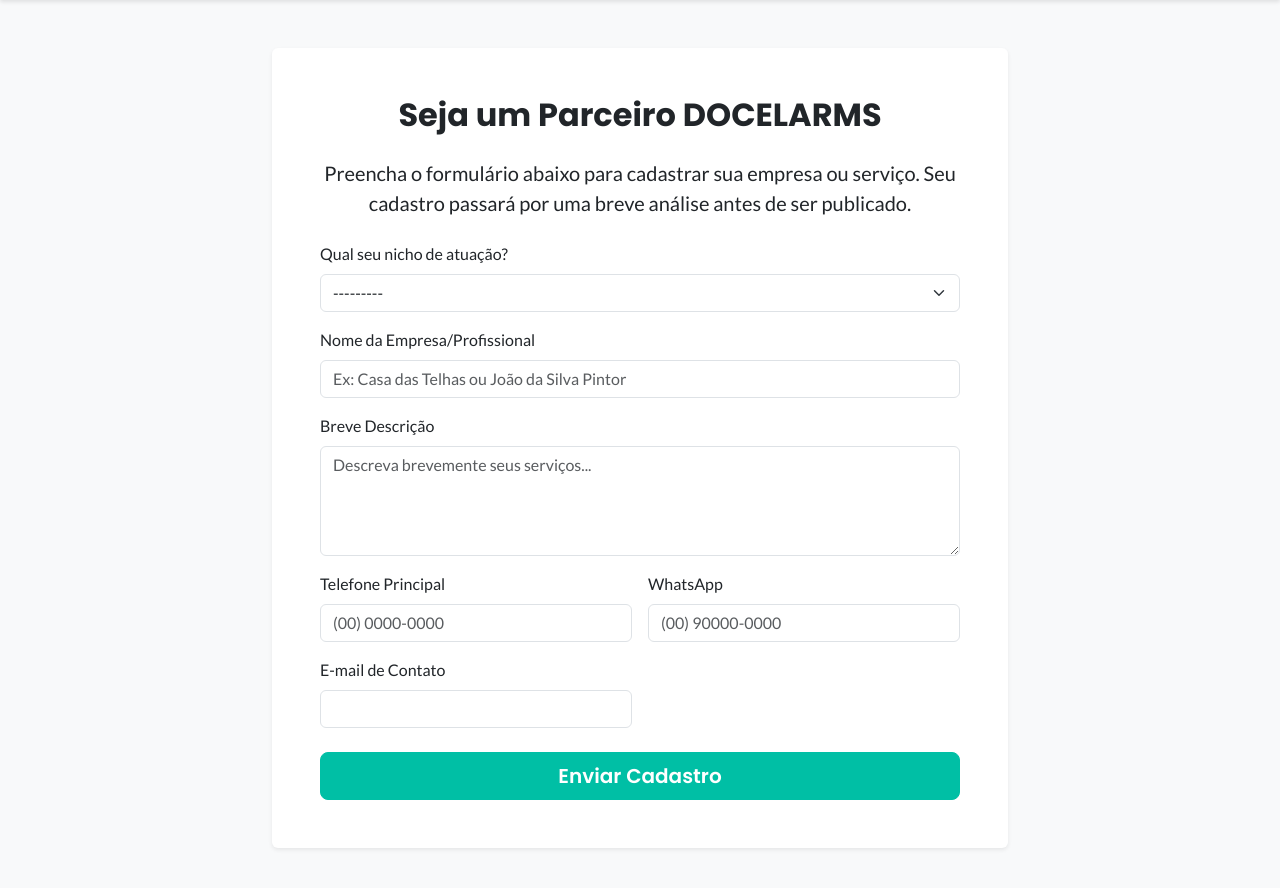
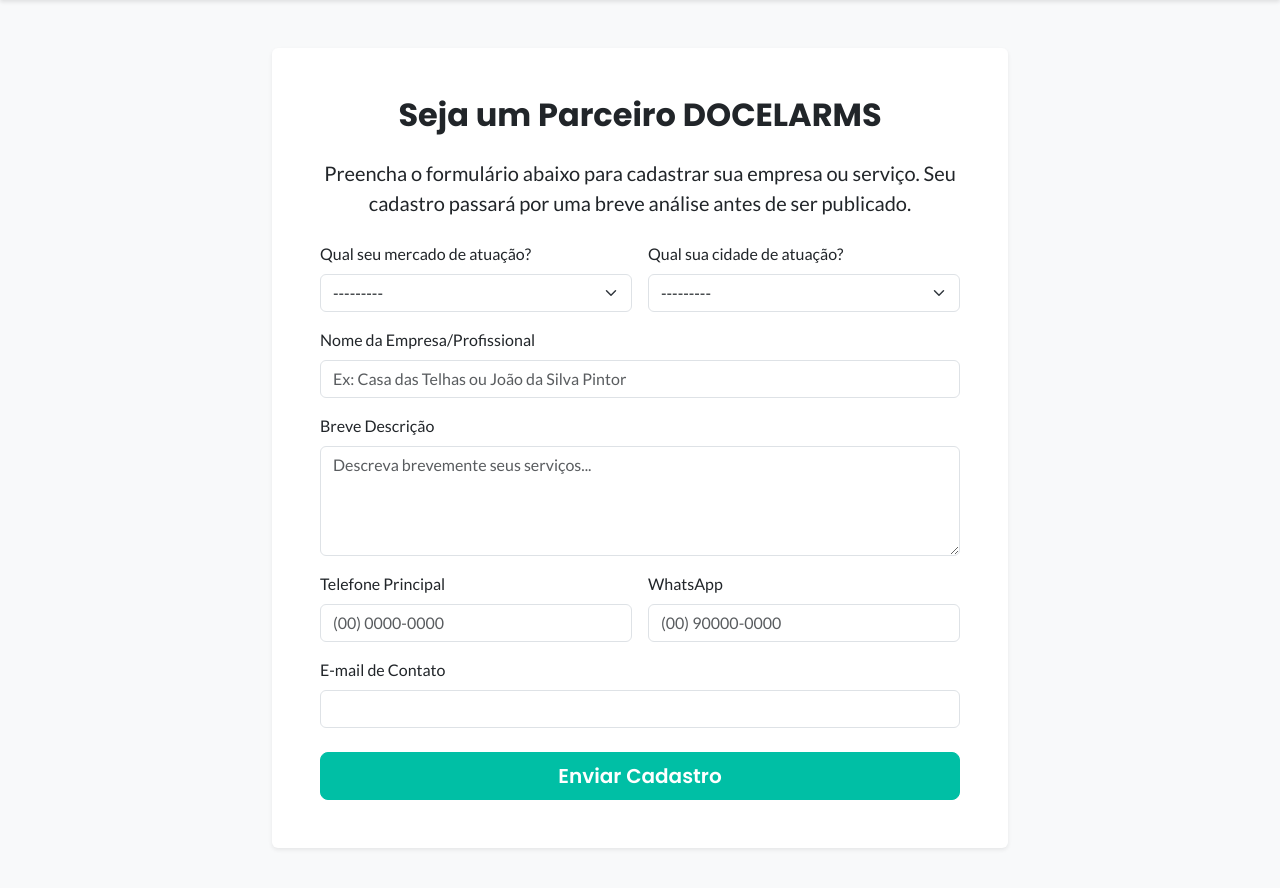
Before and after one commit to Douglasgarciams/docelarms, a Django app: page /parceiros/cadastrar/ in a window 1280 px wide. Shown: the part 56-944 px from the top of the page. Run offline with Django 5.2, Linux system fonts and the light colour scheme; data comes from the database, SQL or seed files in the repository.

Commit message:
Adicionar mudanças

```diff
--- a/imoveis/forms.py
+++ b/imoveis/forms.py
@@ -79,27 +79,37 @@ class ImobiliariaForm(forms.ModelForm):
         self.fields['site'].widget.attrs['placeholder'] = 'https://www.suaimobiliaria.com'
         self.fields['rede_social'].widget.attrs['placeholder'] = 'https://www.instagram.com/seuimovel'
 
-# --- ✅ CORREÇÃO NO ParceiroForm ---
+# --- CORREÇÃO NO ParceiroForm ---
 class ParceiroForm(forms.ModelForm):
 
     nicho = forms.ModelChoiceField(
-        queryset=NichoParceiro.objects.all(),
+        # ✅ Adicionado order_by para garantir ordem alfabética
+        queryset=NichoParceiro.objects.all().order_by('nome'),
         widget=forms.Select(attrs={'class': 'form-select'}),
-        label="Qual seu nicho de atuação?"
+        label="Qual seu mercado de atuação?"
+    )
+    cidade = forms.ModelChoiceField(
+        queryset=Cidade.objects.all().order_by('nome'),
+        widget=forms.Select(attrs={'class': 'form-select'}),
+        label="Qual sua cidade de atuação?",
+        required=True
     )
 
     class Meta:
         model = Parceiro
-        # ✅ 'logo' FOI REMOVIDO DESTA LISTA 'fields'
+
+        # ✅ --- CORREÇÃO AQUI ---
+        # 'cidade' foi adicionada à lista
         fields = [
-            'nicho', 'nome', 'descricao',
+            'nicho', 'cidade', 'nome', 'descricao',
             'telefone', 'whatsapp', 'email'
         ]
+        # --- FIM DA CORREÇÃO ---
+
         widgets = {
             'nome': forms.TextInput(attrs={'class': 'form-control', 'placeholder': 'Ex: Casa das Telhas ou João da Silva Pintor'}),
             'descricao': forms.Textarea(attrs={'class': 'form-control', 'rows': 4, 'placeholder': 'Descreva brevemente seus serviços...'}),
             'telefone': forms.TextInput(attrs={'class': 'form-control', 'placeholder': '(00) 0000-0000'}),
             'whatsapp': forms.TextInput(attrs={'class': 'form-control', 'placeholder': '(00) 90000-0000'}),
             'email': forms.EmailInput(attrs={'class': 'form-control'}),
-            #'logo': forms.FileInput(attrs={'class': 'form-control'}),
         }
--- a/imoveis/models.py
+++ b/imoveis/models.py
@@ -222,6 +222,16 @@ class Parceiro(models.Model):
         null=True,
         verbose_name="Nicho de Atuação"
     )
+    # --- ✅ [LINHA ADICIONADA] ---
+    # Usa o mesmo modelo 'Cidade' que os imóveis usam
+    cidade = models.ForeignKey(
+        Cidade,
+        on_delete=models.SET_NULL,
+        null=True,
+        blank=True,
+        verbose_name="Cidade de Atuação"
+    )
+    # -----------------------------
 
     # Informações do Parceiro
     nome = models.CharField(max_length=200, verbose_name="Nome da Empresa/Profissional")
--- a/imoveis/templates/imoveis/cadastrar_parceiro.html
+++ b/imoveis/templates/imoveis/cadastrar_parceiro.html
@@ -25,10 +25,18 @@
                         {% endif %}
 
                         <div class="row g-3">
-                            <div class="col-12">
+                            <!-- ✅ [CORREÇÃO 1: Layout ajustado para 2 colunas] -->
+                            <div class="col-md-6">
                                 <label class="form-label">{{ form.nicho.label }}</label>
                                 {{ form.nicho }}
                             </div>
+
+                            <!-- ✅ [CORREÇÃO 2: Rótulo e layout corrigidos] -->
+                            <div class="col-md-6">
+                                <label class="form-label">{{ form.cidade.label }}</label>
+                                {{ form.cidade }}
+                            </div>
+
                             <div class="col-12">
                                 <label class="form-label">{{ form.nome.label }}</label>
                                 {{ form.nome }}
@@ -45,14 +53,15 @@
                                 <label class="form-label">{{ form.whatsapp.label }}</label>
                                 {{ form.whatsapp }}
                             </div>
-                            <div class="col-md-6">
+
+                            <!-- ✅ [CORREÇÃO 3: Campo 'email' agora em linha inteira] -->
+                            <div class="col-12">
                                 <label class="form-label">{{ form.email.label }}</label>
                                 {{ form.email }}
                             </div>
-                            <div class="col-md-6">
-                                <label class="form-label">{{ form.logo.label }}</label>
-                                {{ form.logo }}
-                            </div>
+
+                            <!-- ✅ [CORREÇÃO 4: Campo 'logo' REMOVIDO] -->
+
                         </div>
 
                         <button type="submit" class="btn btn-primary btn-lg w-100 mt-4">Enviar Cadastro</button>
--- a/imoveis/views.py
+++ b/imoveis/views.py
@@ -186,6 +186,7 @@ def fale_conosco(request):
     # ✅ 2. ADICIONE A VIEW DA PÁGINA PÚBLICA DE PARCEIROS
 def listar_parceiros(request):
     nichos = NichoParceiro.objects.all()
+    cidades = Cidade.objects.all().order_by('nome')
 
     # Pega apenas parceiros APROVADOS
     parceiros_list = Parceiro.objects.filter(status=Parceiro.Status.APROVADO).order_by('nome')
```
Also changed, not shown: imoveis/templates/imoveis/listar_parceiros.html (+11 -0 lines), db.sqlite3, imoveis/migrations/0022_alter_nichoparceiro_options_remove_parceiro_logo_and_more.py (added).
